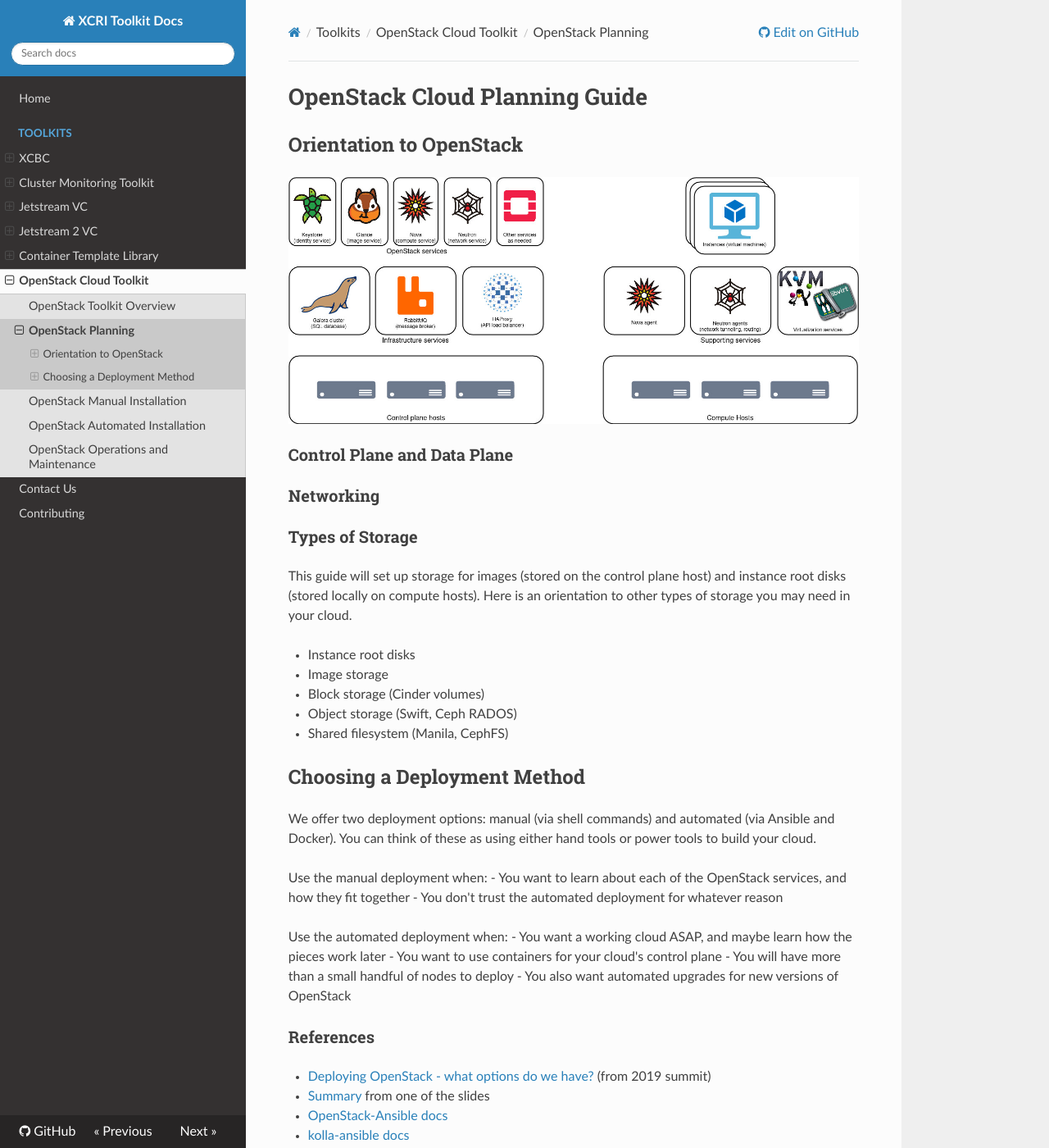
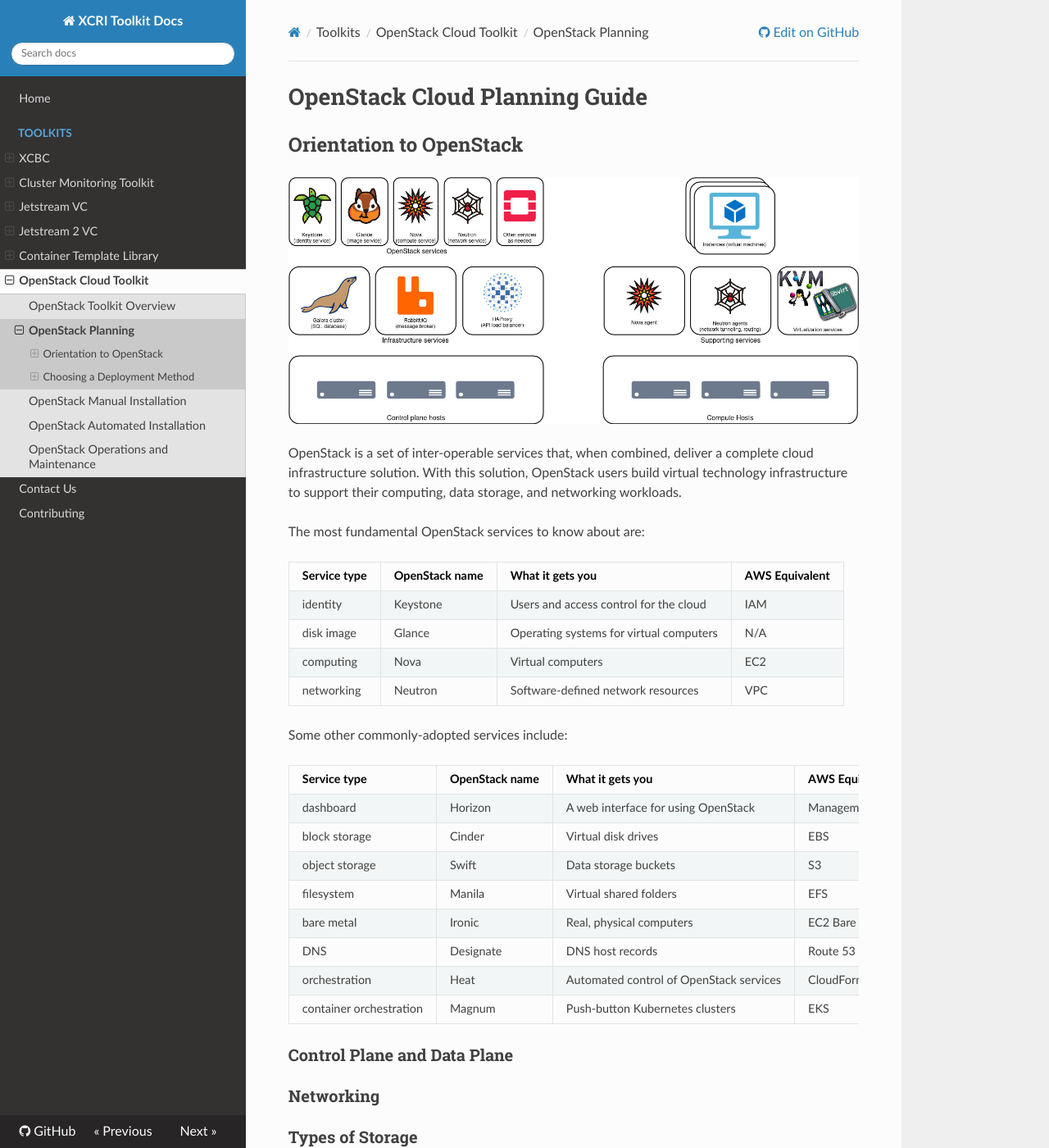
Before and after one commit to access-ci-org/Toolkit-Docs, an MkDocs documentation site: the page built from docs/toolkits/openstack-planning-guide.md, in a window 1280 px wide and 1400 px high. Shown: the whole window at 82% size. Built offline with MkDocs 1.6.1, drawn with Linux system fonts in a browser that asks for light colours; nearby versions of some CDN libraries; old or Windows-style settings are respelled for this version of MkDocs.

Commit message:
Explaining OpenStack services

```diff
--- a/docs/toolkits/openstack-planning-guide.md
+++ b/docs/toolkits/openstack-planning-guide.md
@@ -3,6 +3,31 @@
 ## Orientation to OpenStack
 
 [![OpenStack Diagram](../img/openstack-diagram.jpeg)](../img/openstack-diagram.jpeg)
+
+OpenStack is a set of inter-operable services that, when combined, deliver a complete cloud infrastructure solution. With this solution, OpenStack users build virtual technology infrastructure to support their computing, data storage, and networking workloads.
+
+The most fundamental OpenStack services to know about are:
+
+| Service type | OpenStack name | What it gets you                        | AWS Equivalent |
+|--------------|----------------|-----------------------------------------|----------------|
+| identity     | Keystone       | Users and access control for the cloud  | IAM            |
+| disk image   | Glance         | Operating systems for virtual computers | N/A            |
+| computing    | Nova           | Virtual computers                       | EC2            |
+| networking   | Neutron        | Software-defined network resources      | VPC            |
+
+Some other commonly-adopted services include:
+
+| Service type            | OpenStack name | What it gets you                        | AWS Equivalent     |
+|-------------------------|----------------|-----------------------------------------|--------------------|
+| dashboard               | Horizon        | A web interface for using OpenStack     | Management Console |
+| block storage           | Cinder         | Virtual disk drives                     | EBS                |
+| object storage          | Swift          | Data storage buckets                    | S3                 |
+| filesystem              | Manila         | Virtual shared folders                  | EFS                |
+| bare metal              | Ironic         | Real, physical computers                | EC2 Bare Metal     |
+| DNS                     | Designate      | DNS host records                        | Route 53           |
+| orchestration           | Heat           | Automated control of OpenStack services | CloudFormation     |
+| container orchestration | Magnum         | Push-button Kubernetes clusters         | EKS                |
+
 
 ### Control Plane and Data Plane
 
```
